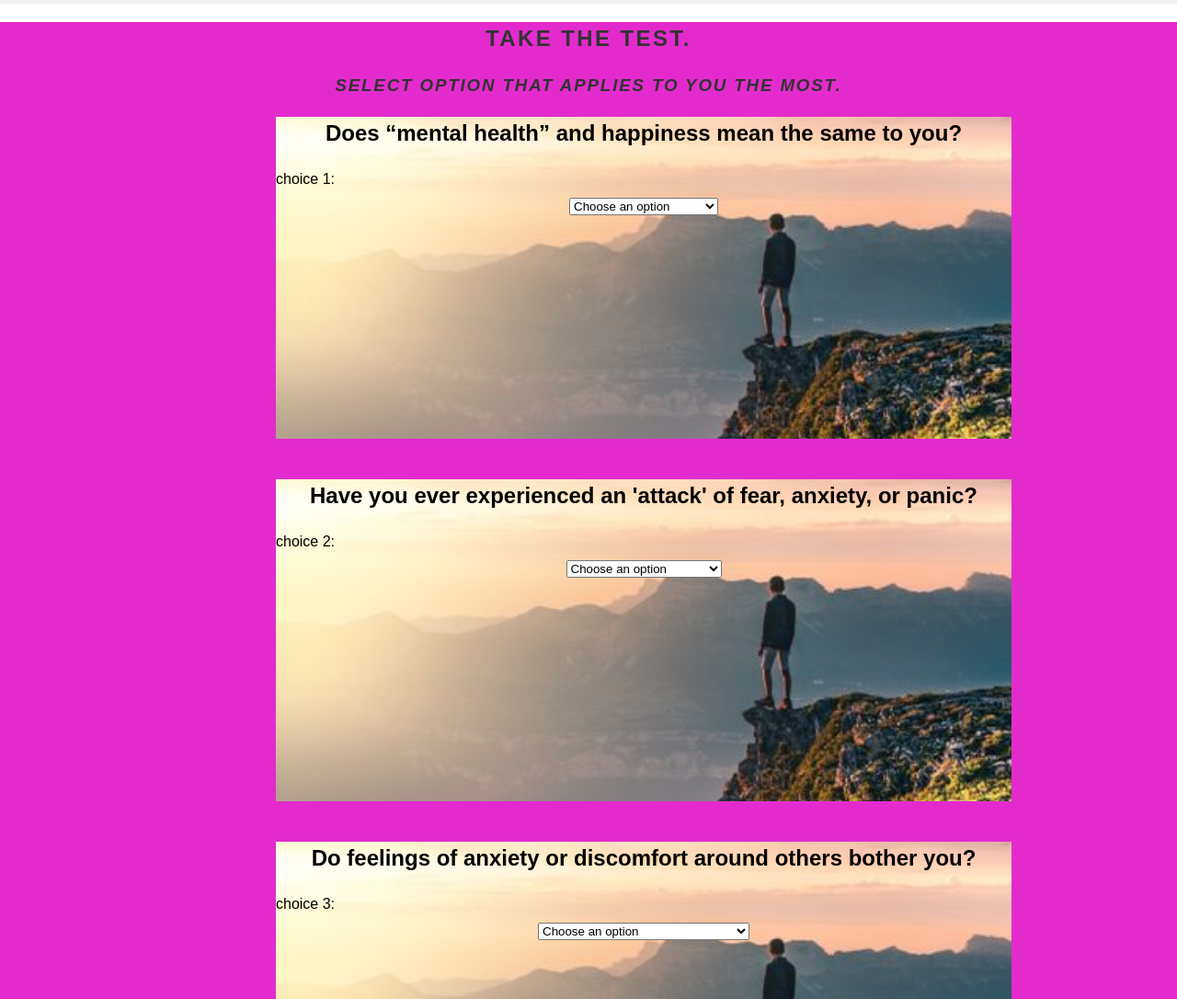
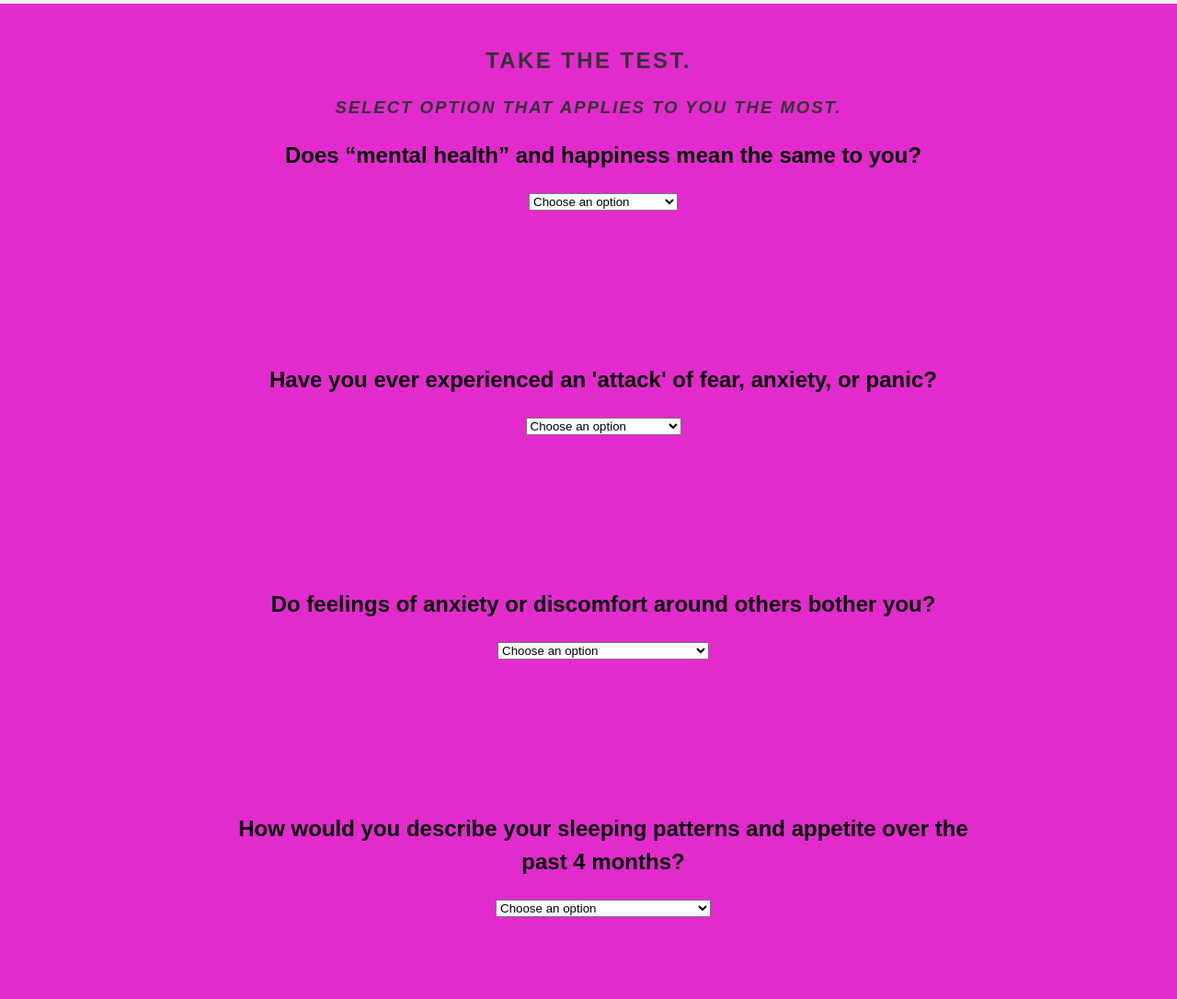
Before and after one commit to Kevin-Kinyanjui/Phase-1-final-project, a plain HTML site: page index.html in a window 1280 px wide. Shown: the part 1600-2686 px from the top of the page at 92% size. Drawn offline with Linux system fonts and the light colour scheme.

Commit message:
presentation update complete

```diff
--- a/index.css
+++ b/index.css
@@ -175,13 +175,14 @@ form button[type="submit"]:hover {
 }
 
 .box {
-  background-image: url("./src/pic.jpeg");
+  /*background-image: url("./src/6.jpg");*/
   background-position: center;
   background-size: cover;
   width: 800px;
-  height: 350px;
+  height: 200px;
   text-align: center;
-  margin-left: 300px;
+  margin-left: 20%;
+  animation: color-change 15s ease-in-out infinite;
 }
 
 .button {
--- a/index.html
+++ b/index.html
@@ -65,13 +65,13 @@
       </section>
 
       <section id="takeTest">
+      </br>
         <h2 class="takeQuizHeading"> Take the test.</h2>
         <h3 class="takeQuizHeading"><i> Select option that applies to you the most.  </i> </h3> </hr>
 
         <div class="box">
          <h2> Does “mental health” and happiness mean the same to you? </h2>
          <form>
-             <label for="item1">choice 1:</label>
              <select id="item1" name="item1">
                <option value="0" selected> Choose an option </option>
                <option value="0"> No </option>
@@ -86,7 +86,6 @@
        <div class="box">
          <h2> Have you ever experienced an 'attack' of fear, anxiety, or panic? </h2>
          <form>
-             <label for="item1">choice 2:</label>
              <select id="item2" name="item2">
                <option value="0" selected> Choose an option </option>
                <option value="5">Not sure</option>
@@ -101,7 +100,6 @@
        <div class="box">
          <h2> Do feelings of anxiety or discomfort around others bother you? </h2>
          <form>
-             <label for="item1">choice 3:</label>
              <select id="item3" name="item3">
                <option value="0" selected> Choose an option </option>
                <option value="15"> No </option>
@@ -116,7 +114,6 @@
        <div class="box">
          <h1> How would you describe your sleeping patterns and appetite over the past 4 months? </h1>
          <form>
-             <label for="item1">choice 4:</label>
              <select id="item4" name="item4">
                <option value="0" selected> Choose an option </option>
                <option value="0"> Gradually declining </option>
@@ -132,7 +129,6 @@
        <div class="box">
          <h1> How often over the past few weeks have you felt the future was bleak? </h1>
          <form>
-             <label for="item1">choice 5:</label>
              <select id="item5" name="item5">
                <option value="0" selected> Choose an option </option>
                <option value="0"> Almost always </option>
@@ -147,7 +143,6 @@
        <div class="box">
          <h1> How supported do you feel by others around you, that is, your friends, family, or otherwise. </h1>
          <form>
-             <label for="item1">choice 6:</label>
              <select id="item6" name="item6">
                <option value="0" selected> Choose an option </option>
                <option value="5"> I consider myself the supporter.</option>
```
Also changed, not shown: src/pic.jpeg (deleted).
